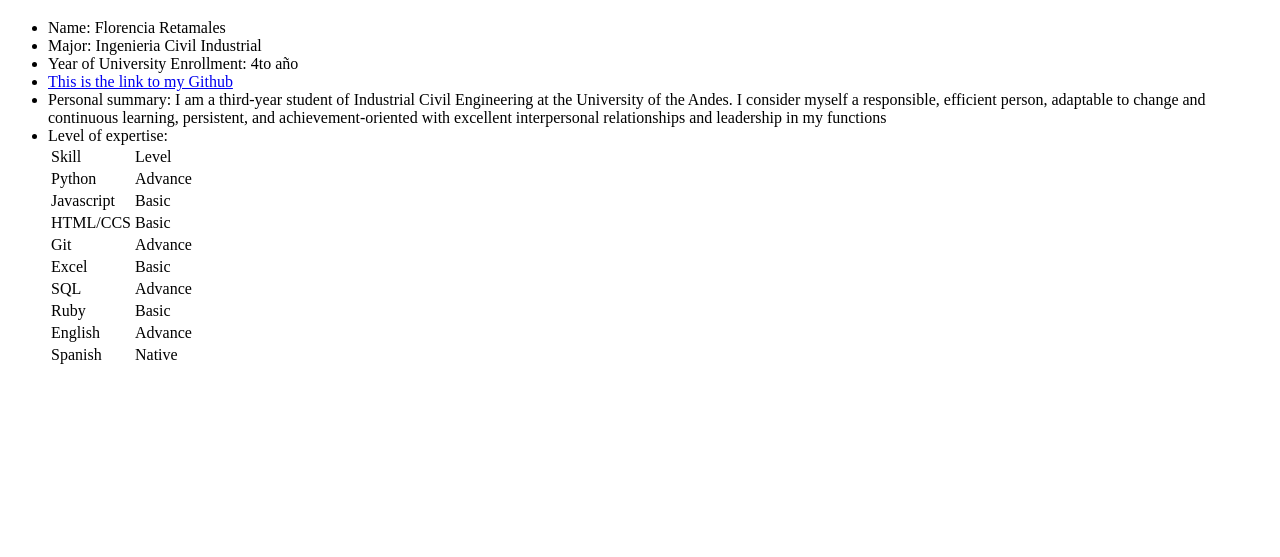
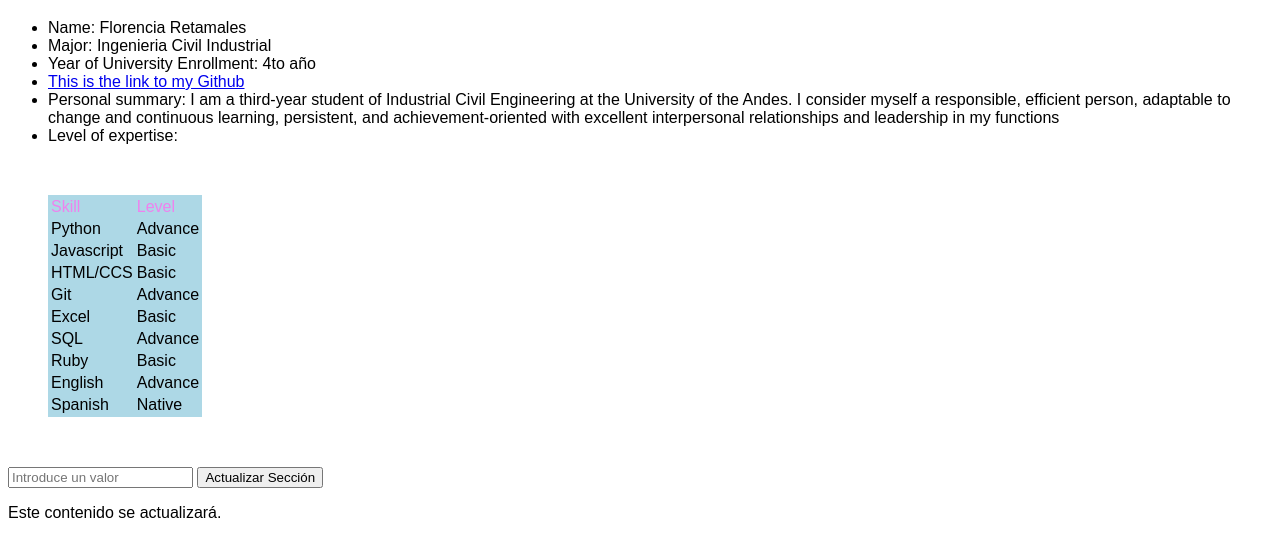
Before and after one commit to f-retamales/f-retamales.github.io, a plain HTML site: page index.html in a window 1280 px wide. Shown: the part 61-618 px from the top of the page. Drawn offline with Linux system fonts and the light colour scheme.

Commit message:
Update index.html

```diff
--- a/index.html
+++ b/index.html
@@ -4,10 +4,12 @@
     <meta charset="UTF-8">
     <title>Título de la página</title>
     <link rel="stylesheet" href="style.css">
+    <style >body {font-family: 'Arial'}</style>
+    <style> #tabla {background-color: 'light-blue'}</style>
 
 </head>
 <body>
-    <h1> About me:</h1>
+    <h1 style = 'font-family: Time New Roman'> About me:</h1>
 
     <ul>
         <li> Name: Florencia Retamales </li>
@@ -16,10 +18,10 @@
         <li><a href="https://github.com/f-retamales/f-retamales.github.io.git">This is the link to my Github</a> </li>
         <li> Personal summary: I am a third-year student of Industrial Civil Engineering at the University of the Andes. I consider myself a responsible, efficient person, adaptable to change and continuous learning, persistent, and achievement-oriented with excellent interpersonal relationships and leadership in my functions</li>
         <li> Level of expertise: </li>
-        <table id="primera tabla">
-            <tr class="table-header"> <!-- Fila de la tabla -->
-                <td> Skill </td>
-                <td> Level </td>
+        <table id = "tabla">
+            <tr class="table-header">
+                <td class = "rosado"> Skill </td>
+                <td class = "rosado"> Level </td>
             </tr>
             <tr>
                 <td> Python </td>
@@ -59,6 +61,12 @@
             </tr>
         </table>
     </ul>
+    <input type="text" id="inputValue" placeholder="Introduce un valor">
+    <button onclick="document.getElementById('dynamicSection').innerHTML = document.getElementById('inputValue').value + '</p>';">Actualizar Sección</button>
+
+    <div id="dynamicSection">
+        <p>Este contenido se actualizará.</p>
+    </div>
 
 </body>
 </html>
```
